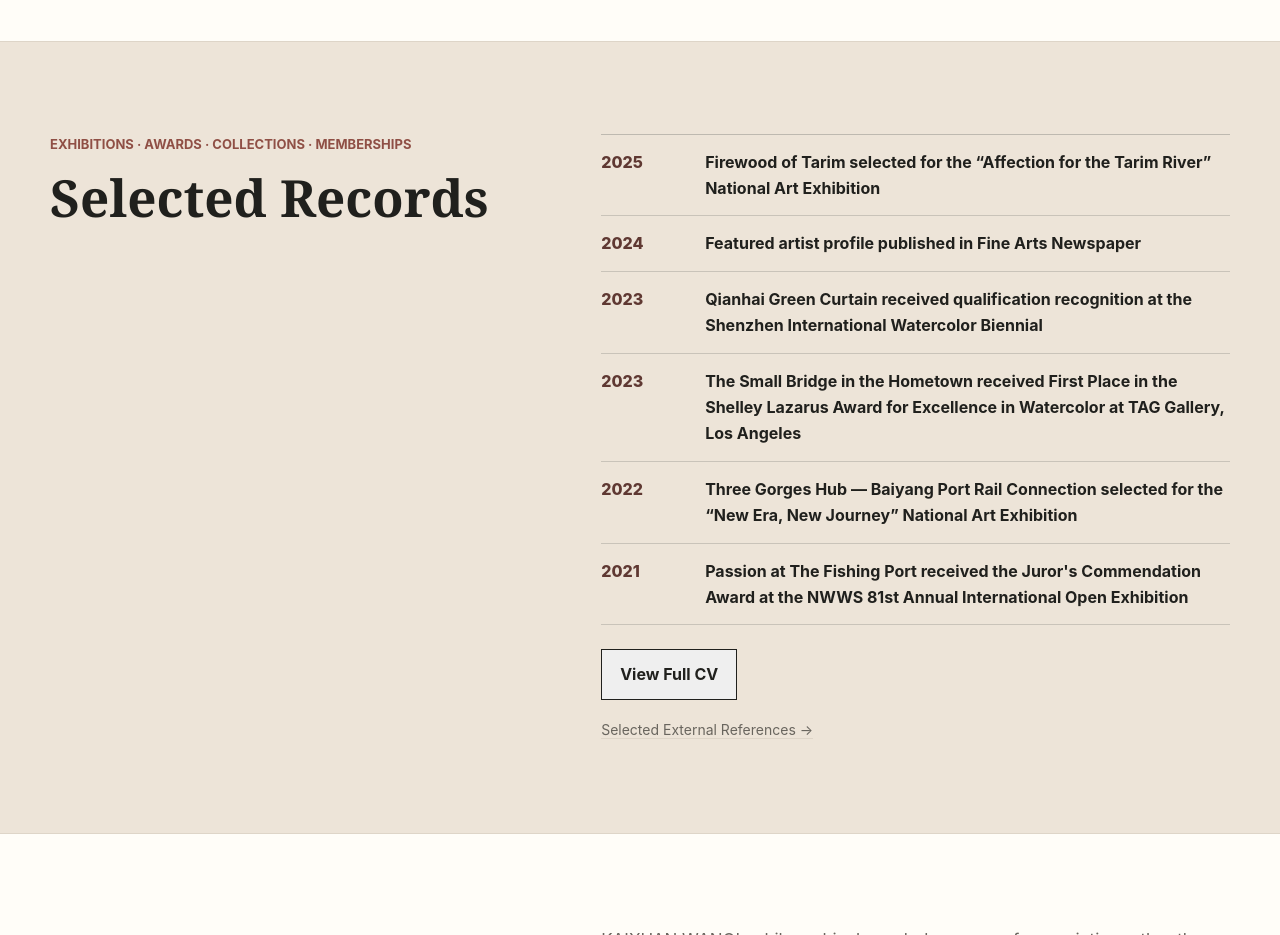
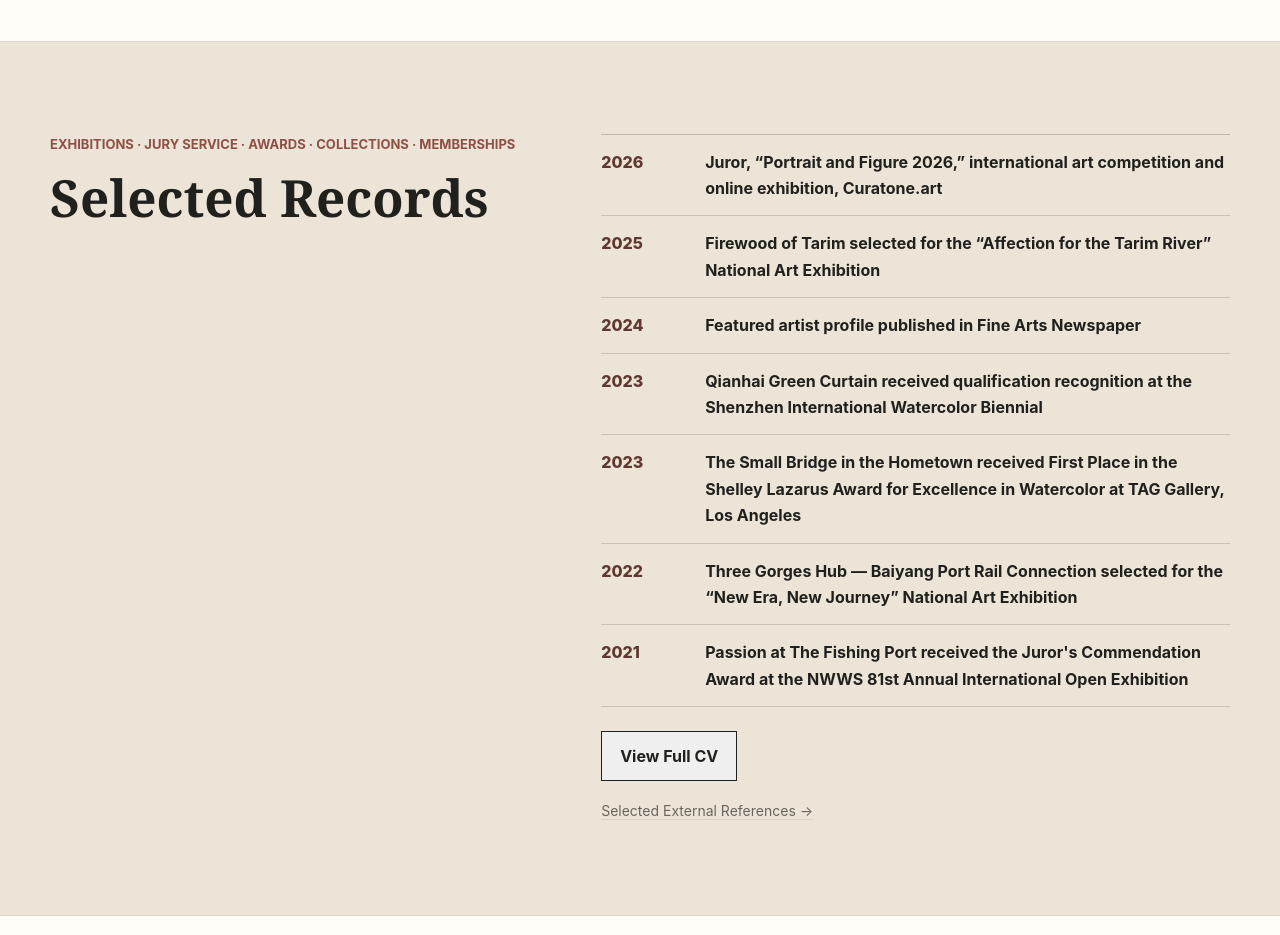
Before and after one commit to CherWart/CherWart.github.io, a plain HTML site: page index.html in a window 1280 px wide. Shown: the part 4360-5295 px from the top of the page. Drawn offline with Linux system fonts and the light colour scheme.

Commit message:
Add verified Curatone 2026 jury service to bilingual CV

```diff
--- a/index.html
+++ b/index.html
@@ -406,7 +406,7 @@
     <section class="section split-section" id="exhibitions">
       <div class="shell two-column">
         <div>
-          <p class="section-kicker"><span data-i18n="en">Exhibitions · Awards · Collections · Memberships</span><span data-i18n="zh">展览 · 荣誉 · 收藏 · 会员</span></p>
+          <p class="section-kicker"><span data-i18n="en">Exhibitions · Jury Service · Awards · Collections · Memberships</span><span data-i18n="zh">展览 · 评审 · 荣誉 · 收藏 · 会员</span></p>
           <h2>
             <span data-i18n="en">Selected Records</span>
             <span data-i18n="zh">重要艺术履历</span>
@@ -414,6 +414,7 @@
         </div>
         <div class="records-content">
           <div class="records-summary" data-records-summary>
+            <article class="cv-item selected-record" id="jury-curatone-2026"><div class="cv-year">2026</div><p class="cv-title"><a href="https://curatone.art/exhibitions/portrait-and-figure" target="_blank" rel="noopener noreferrer"><span data-i18n="en">Juror, “Portrait and Figure 2026,” international art competition and online exhibition, Curatone.art</span><span data-i18n="zh">评委，Curatone.art“Portrait and Figure 2026”国际艺术竞赛及线上展览</span></a></p></article>
             <article class="cv-item selected-record"><div class="cv-year">2025</div><p class="cv-title"><span data-i18n="en">Firewood of Tarim selected for the “Affection for the Tarim River” National Art Exhibition</span><span data-i18n="zh">《柴蕴塔里木》入选“情系塔里木”全国美术作品展</span></p></article>
             <article class="cv-item selected-record"><div class="cv-year">2024</div><p class="cv-title"><span data-i18n="en">Featured artist profile published in Fine Arts Newspaper</span><span data-i18n="zh">《美术报》艺术家专题专版</span></p></article>
             <article class="cv-item selected-record"><div class="cv-year">2023</div><p class="cv-title"><span data-i18n="en">Qianhai Green Curtain received qualification recognition at the Shenzhen International Watercolor Biennial</span><span data-i18n="zh">《前海绿幕》获深圳国际水彩画双年展入会资格</span></p></article>
@@ -429,6 +430,10 @@
           </button>
           <p class="records-reference-link"><a href="references.html"><span data-i18n="en">Selected External References →</span><span data-i18n="zh">独立公开记录 →</span></a></p>
           <div class="expandable-content" id="full-professional-record" hidden>
+            <section class="cv-group" aria-labelledby="jury-service-heading">
+              <h3 id="jury-service-heading"><span data-i18n="en">Jury Service</span><span data-i18n="zh">评审经历</span></h3>
+              <article class="cv-item"><div class="cv-year">2026</div><p class="cv-title"><span data-i18n="en">Juror, “Portrait and Figure 2026,” international art competition and online exhibition, Curatone.art</span><span data-i18n="zh">评委，Curatone.art“Portrait and Figure 2026”国际艺术竞赛及线上展览</span></p><p><a href="https://curatone.art/exhibitions/portrait-and-figure" target="_blank" rel="noopener noreferrer"><span data-i18n="en">Official exhibition and jury record →</span><span data-i18n="zh">官方展览与评委记录 →</span></a></p></article>
+            </section>
             <div class="timeline" data-exhibitions></div>
           </div>
         </div>
```
